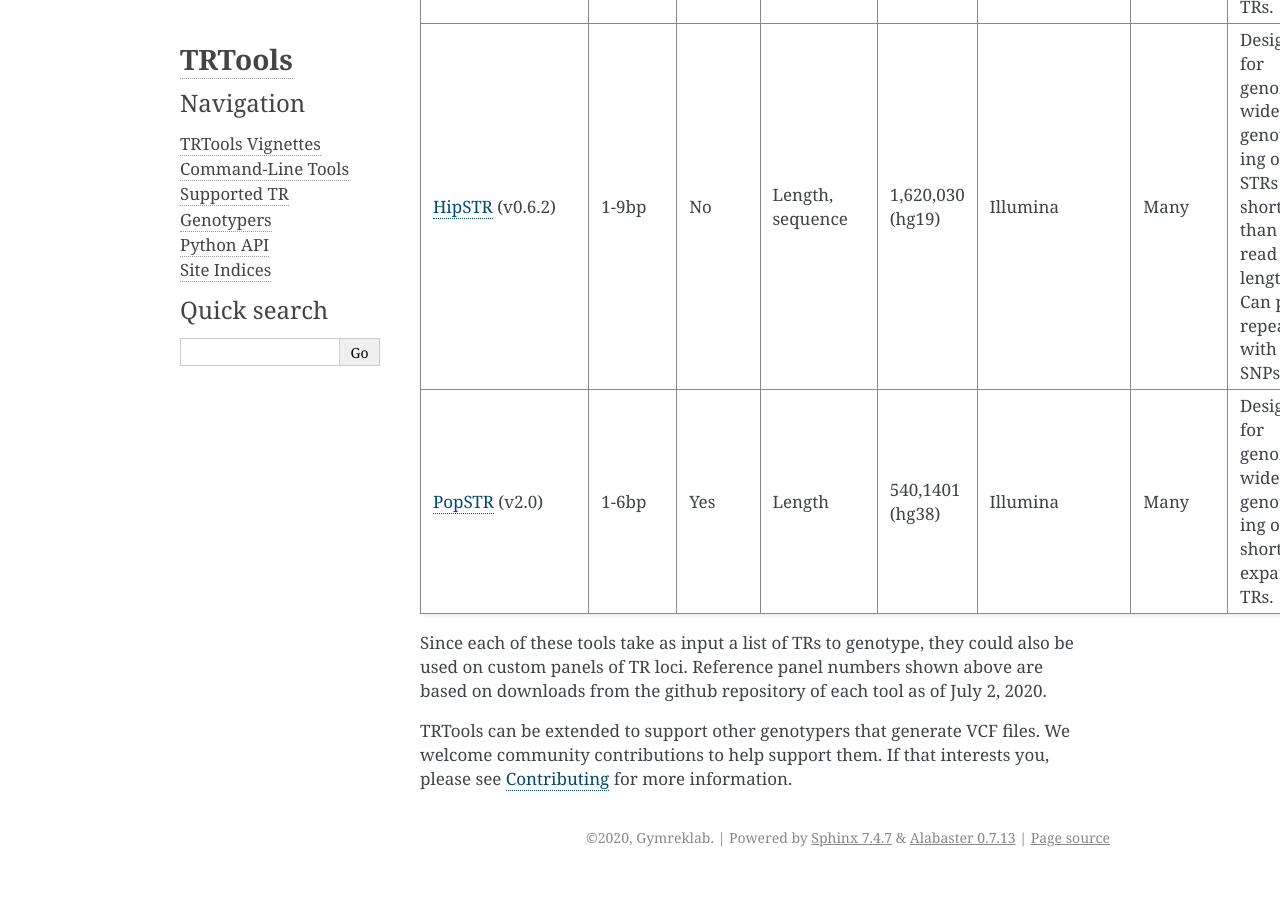
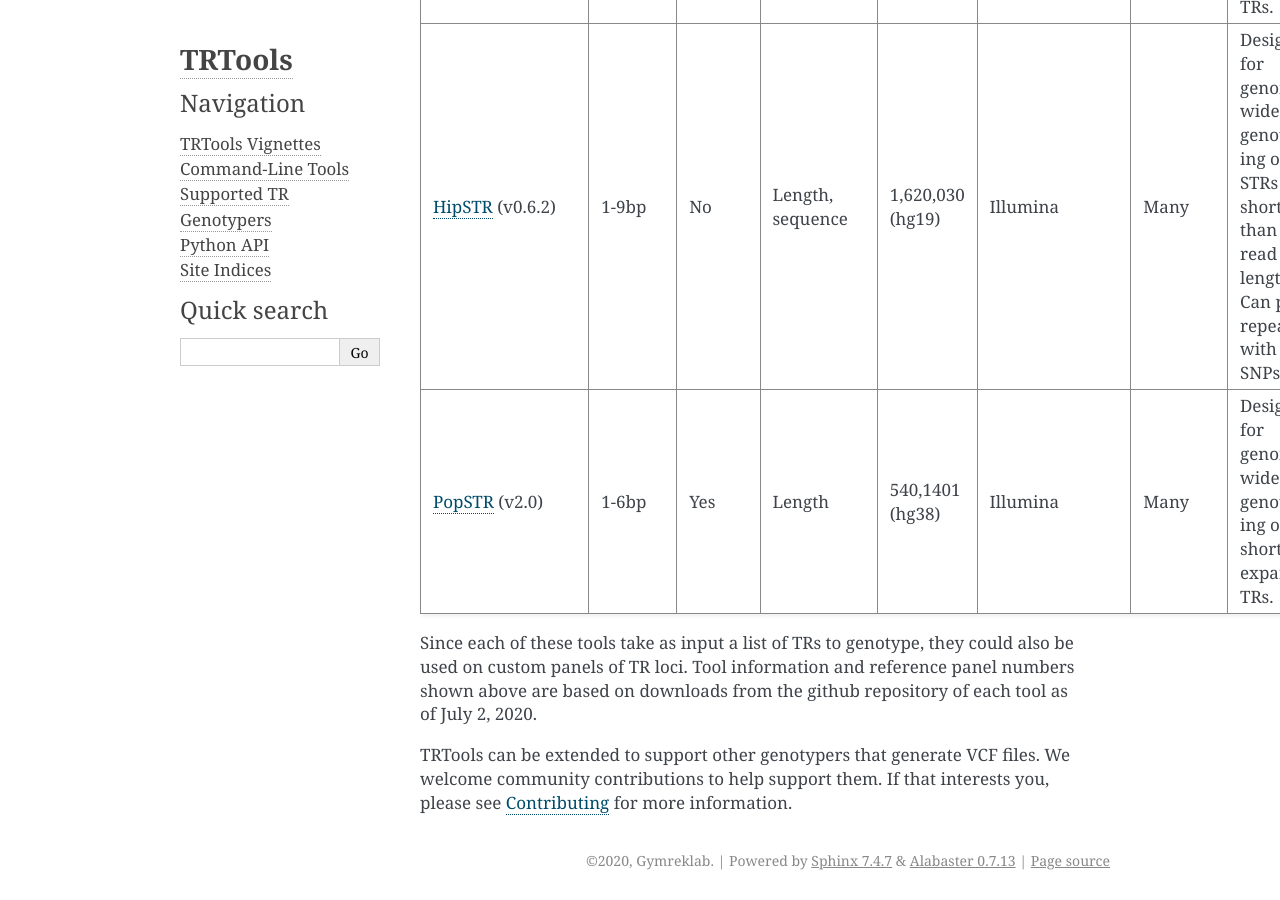
Before and after one commit to gymrek-lab/TRTools, a Sphinx documentation site: the page built from doc/CALLERS.rst, in a window 1280 px wide and 900 px high, scrolled down 1801 px. Built offline with Sphinx 7.4.7, drawn with Linux system fonts in a browser that asks for light colours; before the commit the page ends 2678 px from its top, so only the background shows below that.

Commit message:
Update CALLERS.rst

```diff
--- a/doc/CALLERS.rst
+++ b/doc/CALLERS.rst
@@ -35,7 +35,8 @@ For more information on a genotyper, please see its website linked below.
 |                            |                          |                            |                        |                          |                         |                        | of short or expanded TRs.            |
 +----------------------------+--------------------------+----------------------------+------------------------+--------------------------+-------------------------+------------------------+--------------------------------------+
 
-Since each of these tools take as input a list of TRs to genotype, they could also be used on custom panels of TR loci. Reference panel numbers shown above are based on downloads from the github repository of each tool as of July 2, 2020.
+Since each of these tools take as input a list of TRs to genotype, they could also be used on custom panels of TR loci.
+Tool information and reference panel numbers shown above are based on downloads from the github repository of each tool as of July 2, 2020.
 
 TRTools can be extended to support other genotypers that generate VCF files.
 We welcome community contributions to help support them. If that interests you, please
```
